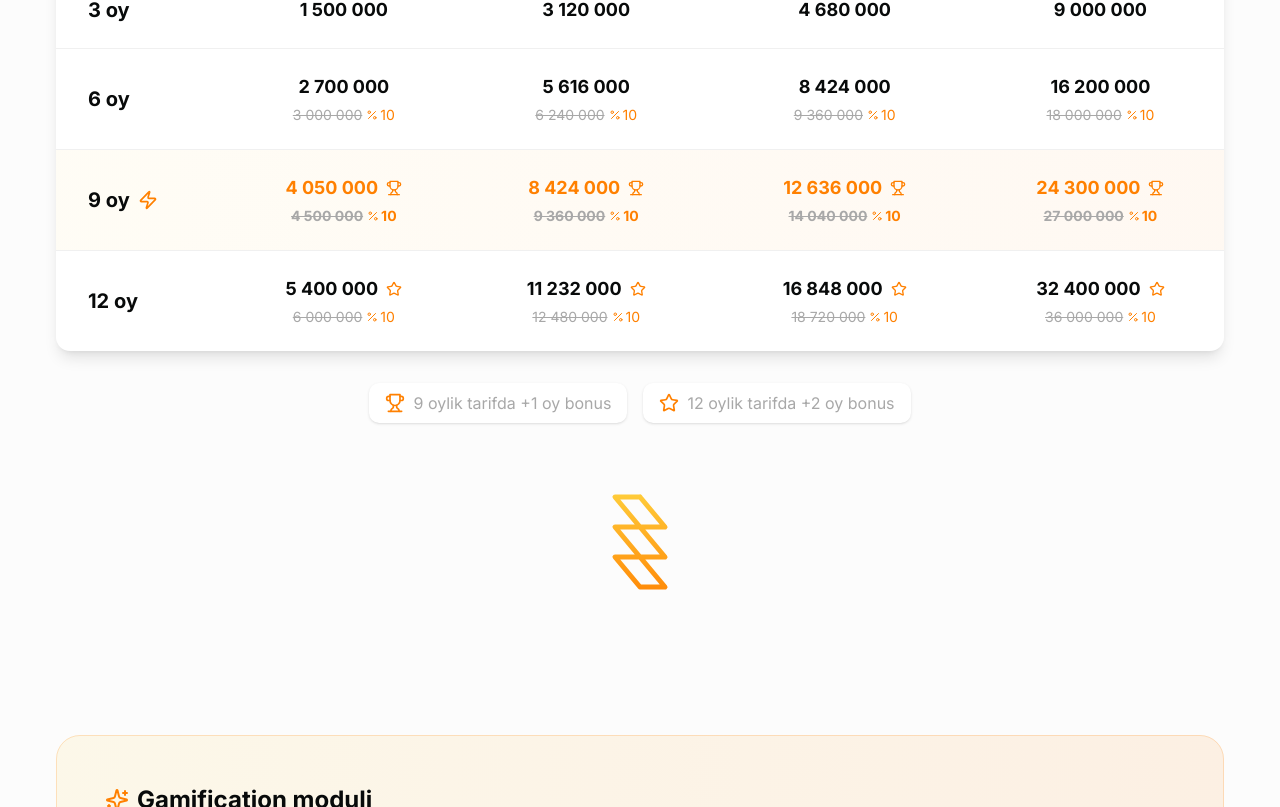
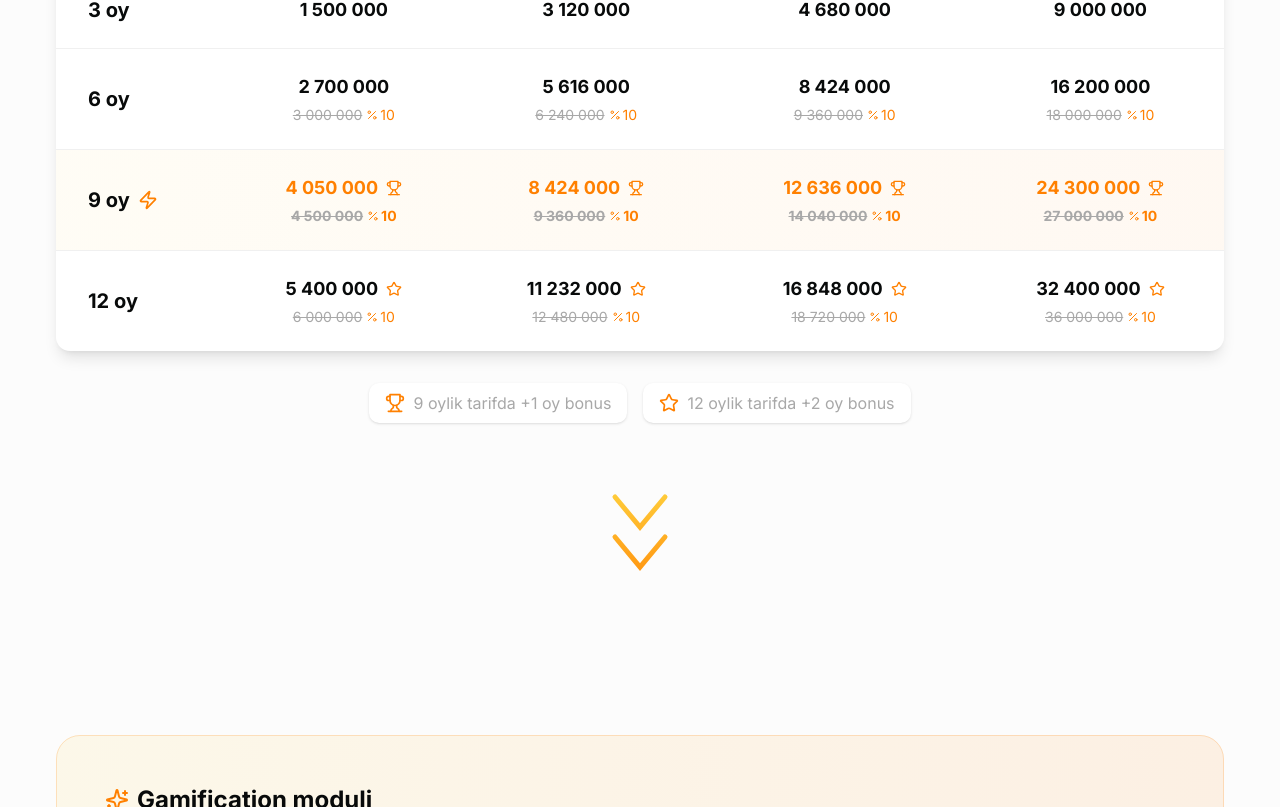
Before and after one commit to Behruz0129/modme-landing, a Next.js app: page /prices in a window 1280 px wide. Shown: the part 369-1176 px from the top of the page. Built offline with nearby package versions, Linux system fonts and the light colour scheme.

Commit message:
Refaktoring 1 by Yodgor aka

```diff
--- a/app/prices/page.tsx
+++ b/app/prices/page.tsx
@@ -455,10 +455,11 @@ const PricingPage = () => {
                             height="120"
                             viewBox="0 0 60 120"
                             fill="none"
+                            xmlns="http://www.w3.org/2000/svg"
                         >
                             <defs>
                                 <linearGradient
-                                    id="chevron-gradient"
+                                    id="triangle-gradient"
                                     x1="0"
                                     y1="0"
                                     x2="0"
@@ -469,24 +470,30 @@ const PricingPage = () => {
                                     <stop offset="1" stopColor="#ff8000" />
                                 </linearGradient>
                             </defs>
-                            <motion.polyline
-                                points="
-                                    30,10 55,40 30,40 55,70 30,70 55,100 30,100 5,70 30,70 5,40 30,40 5,10 30,10
-                                "
-                                fill="none"
-                                stroke="url(#chevron-gradient)"
-                                strokeWidth="5"
-                                strokeLinejoin="round"
-                                strokeLinecap="round"
+                            <motion.g
                                 initial={false}
-                                animate={{ y: [0, 15, 0] }}
+                                animate={{ y: [0, 10, 0] }}
                                 transition={{
                                     duration: 1.5,
                                     repeat: Infinity,
                                     ease: "easeInOut",
                                 }}
-                                opacity="1"
-                            />
+                            >
+                                <path
+                                    d="M5 10L30 40L55 10"
+                                    stroke="url(#triangle-gradient)"
+                                    strokeWidth="5"
+                                    fill="none"
+                                    strokeLinecap="round"
+                                />
+                                <path
+                                    d="M5 50L30 80L55 50"
+                                    stroke="url(#triangle-gradient)"
+                                    strokeWidth="5"
+                                    fill="none"
+                                    strokeLinecap="round"
+                                />
+                            </motion.g>
                         </svg>
                     </motion.div>
 
--- a/components/AdvantagesSection.tsx
+++ b/components/AdvantagesSection.tsx
@@ -40,7 +40,7 @@ const AdvantagesSection = () => {
                                         <Headphones className="w-6 h-6 text-[#ff8000]" />
                                     </div>
                                     <h3 className="text-xl font-bold text-[#080a0a] mb-3">
-                                        Maxsus texnik yordam
+                                        Texnik yordam
                                     </h3>
                                     <p className="text-[#a8a8a8]">
                                         Siz uchun biriktitilgan maxsus
@@ -64,7 +64,7 @@ const AdvantagesSection = () => {
                                         <MessageSquare className="w-6 h-6 text-[#ff8000]" />
                                     </div>
                                     <h3 className="text-xl font-bold text-[#080a0a] mb-3">
-                                        Bepul Konsultatsiya
+                                        Bepul Online Konsultatsiya
                                     </h3>
                                     <p className="text-[#a8a8a8]">
                                         O'quv markazingizni rivojlantirish uchun
--- a/components/ClientsSection.tsx
+++ b/components/ClientsSection.tsx
@@ -111,7 +111,7 @@ const ClientsSection = () => {
                     transition={getTransition(0.1)}
                 >
                     <h2 className="text-2xl md:text-3xl lg:text-4xl font-bold text-black mb-4">
-                        Yuzlab o’quv markazlarining ishonchli hamkori
+                        O’quv markazlarining ishonchli hamkori
                     </h2>
                     <p className="text-base md:text-lg text-[#a8a8a8]">
                         Ta’lim markazlari bilan yillar davomida birga
```
